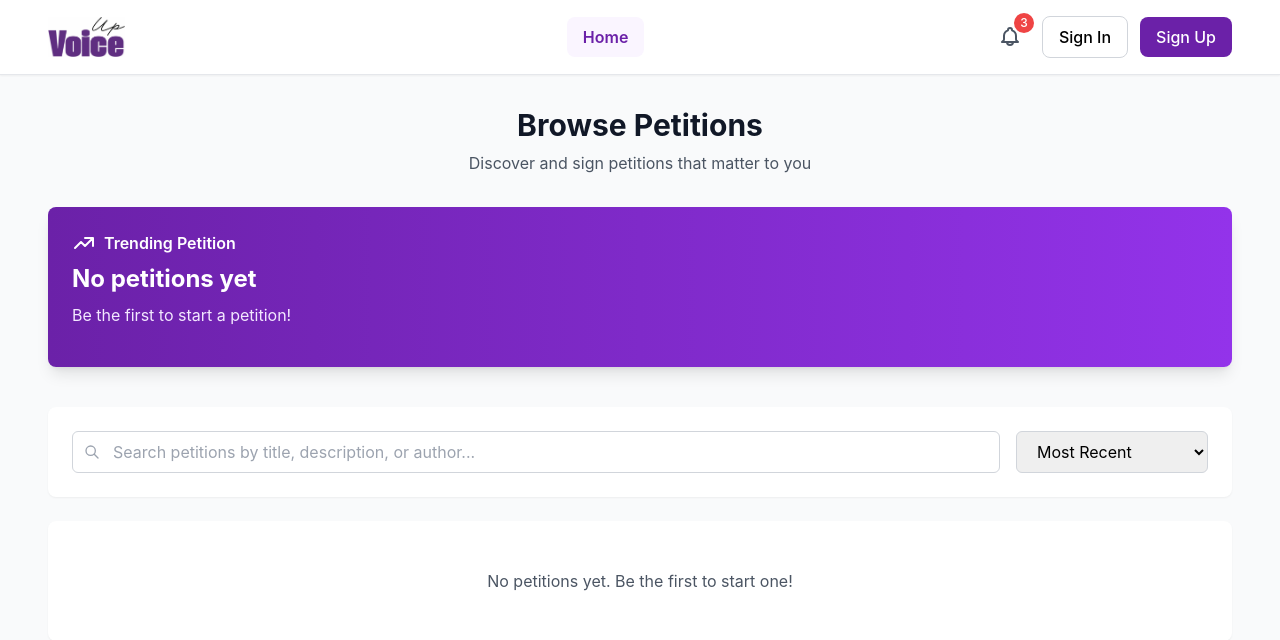
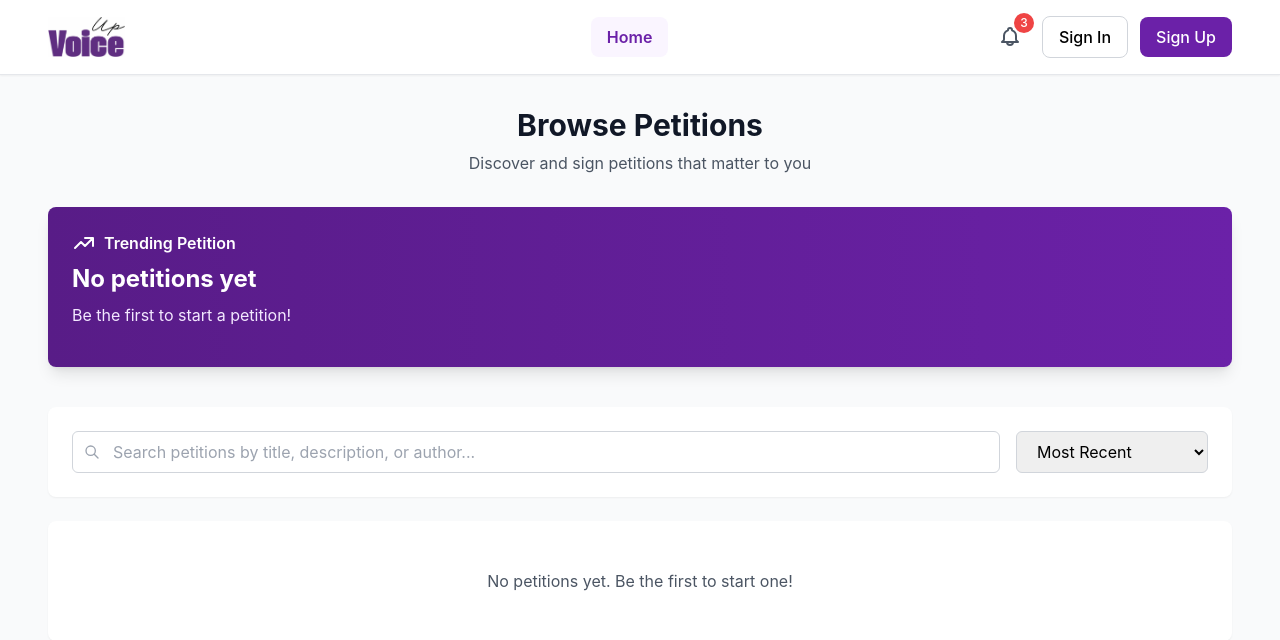
Before and after one commit to ami-ne001/VoiceUp, a PHP site: page / in a window 1280 px wide. Shown: the top 640 px of the page. Run offline with PHP 8.4, Linux system fonts and the light colour scheme; data that the repository does not hold is empty; some libraries are stand-ins or nearby versions.

Commit message:
minor sc

```diff
--- a/includes/navbar.php
+++ b/includes/navbar.php
@@ -12,7 +12,7 @@ $currentPage = basename($_SERVER['PHP_SELF']);
     </a>
 
     <!-- Navigation -->
-    <nav class="flex items-center pl-24 gap-4 font-medium">
+    <nav class="flex items-center pl-36 gap-4 font-medium">
       <a href="index.php"
          class="px-4 py-2 rounded-lg transition
             <?= $currentPage === 'index.php' ? 'bg-purple-50 text-purple-800 font-semibold' : 'hover:bg-gray-50' ?>">
--- a/index.php
+++ b/index.php
@@ -51,7 +51,7 @@ function isExpired($endDate) {
     </div>
 
     <!-- Top Petition -->
-    <div id="topPetitionContainer" class="bg-gradient-to-r from-purple-800 to-purple-600 rounded-lg shadow-lg p-6 mb-10 text-white">
+    <div id="topPetitionContainer" class="bg-gradient-to-r from-purple-900 to-purple-800 rounded-lg shadow-lg p-6 mb-10 text-white">
       <div class="flex items-center gap-2 mb-2">
         <svg class="w-6 h-6" fill="none" stroke="currentColor" viewBox="0 0 24 24">
           <path stroke-linecap="round" stroke-linejoin="round" stroke-width="2" d="M13 7h8m0 0v8m0-8l-8 8-4-4-6 6"></path>
--- a/my-petitions.php
+++ b/my-petitions.php
@@ -140,7 +140,7 @@ function isExpired($endDate) {
                                 View
                                 </a>
                                 <a href="modify-petition.php?id=<?= $petition['IDP']; ?>"
-                                class="flex-1 text-center py-2 border border-gray-300 rounded-lg font-medium hover:bg-gray-50 transition">
+                                class="flex-1 text-center py-2 bg-purple-800 text-white rounded-lg font-medium hover:bg-purple-900 transition">
                                 Edit
                                 </a>
                                 <button onclick="deletePetition(<?= $petition['IDP']; ?>)"
```
